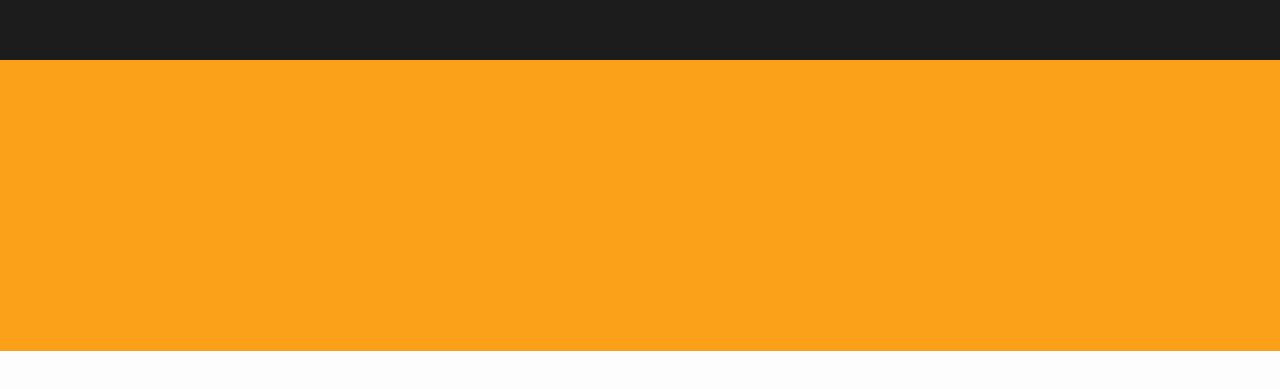
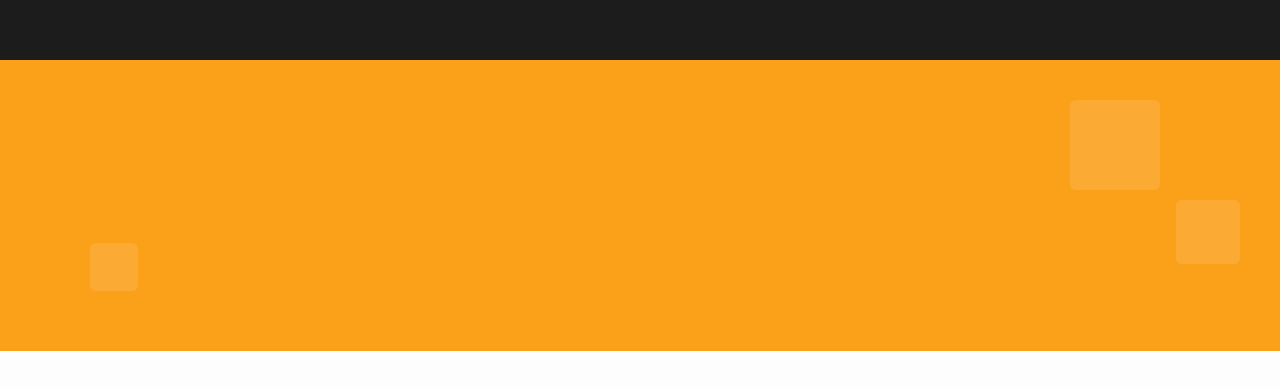
Before and after one commit to JuanDavid1217/MerMex, a Vue app: page / in a window 1280 px wide. Shown: the part 1641-2030 px from the top of the page. Built offline with nearby package versions, Linux system fonts and the light colour scheme.

Commit message:
Extension Section Updated

```diff
--- /dev/null
+++ b/src/components/ExtensionComponent.vue
@@ -0,0 +1,80 @@
+<template>
+    <article class="extension">
+        <div class="square s1"></div>
+        <div class="square s2"></div>
+        <div class="square s3"></div>
+        <div class="square s4"></div>
+        <slot name="extension-content"></slot>
+    </article>
+</template>
+
+<style scoped>
+    .extension {
+        position: relative;
+        background-color: var(--color4);
+    }
+
+    .square {
+        position: absolute;
+        background: rgba(255, 255, 255, 0.12);
+        border-radius: 6px;
+        z-index: 1;
+    }
+
+    .s1 {
+        width: 48px;
+        height: 48px;
+        top: 16px;
+        right: 16px;
+    }
+
+    .s2 {
+        width: 32px;
+        height: 32px;
+        bottom: 24px;
+        left: 20px;
+    }
+
+    .s3 {
+        display: none;
+    }
+
+    @media (min-width: 640px) {
+        .s3 {
+            display: block;
+            width: 56px;
+            height: 56px;
+            top: 90px;
+            right: 60px;
+        }
+    }
+
+    @media (min-width: 1024px) {
+        .s1 {
+            width: 90px;
+            height: 90px;
+            top: 40px;
+            right: 120px;
+        }
+
+        .s2 {
+            width: 48px;
+            height: 48px;
+            bottom: 60px;
+            left: 90px;
+        }
+
+        .s3 {
+            width: 64px;
+            height: 64px;
+            top: 140px;
+            right: 40px;
+        }
+    }
+</style>
+
+<script>
+    export default {
+        name: "ExtensionComponent"
+    }
+</script>
--- a/src/views/HomeView.vue
+++ b/src/views/HomeView.vue
@@ -64,14 +64,18 @@
                     :description="'Contamos con certificaciones reconocidas como ISO 9001, ISO 14001 y OEA, que garantizan altos estándares de calidad, gestión ambiental y cumplimiento normativo en cada proceso logístico.'"
                 />
             </article>
-            <article class="extension">
+            <ExtensionComponent>
+                <template #extension-content>
+                    <div class="extension-content">
                         <label class="appear-from-bottom">Fácil de enviar,</label>
                         <label class="appear-from-bottom">sencillo de recibir.</label>
                         <section class="controls appear-from-bottom">
                             <button @click="$router.push('/get-a-quote')">Cotizar</button>
                             <button @click="$router.push('/shipping')">Envíar</button>
                         </section>
-            </article>
+                    </div>
+                </template>
+            </ExtensionComponent>
         </section>
         <section class="section">
             <article class="container container-flex">
@@ -149,7 +153,9 @@
                     :content="'La mejor opción para grandes volúmenes y cargas pesadas. El transporte marítimo ofrece una solución rentable y confiable para operaciones internacionales, conectando puertos clave y asegurando una logística sólida a largo plazo.'"
                 />
             </article>
-            <article class="extension">
+            <ExtensionComponent>
+                <template #extension-content>
+                    <div class="extension-content">
                         <label class="appear-from-bottom">Envía y</label>
                         <label class="appear-from-bottom">recibe desde:</label>
                         <br><br>
@@ -181,7 +187,9 @@
                         </section>
                         <br><br>
                         <ShippingTimesComponent/>
-            </article>
+                    </div>
+                </template>
+            </ExtensionComponent>
         </section>
         <section class="section">
             <article class="container container-flex">
@@ -288,22 +296,21 @@
         }
     }
 
-    .extension {
+    .extension-content {
         display: flex;
         flex-direction: column;
-        background-color: var(--color4);
         color: var(--text-color-light);
         padding: 2rem 1rem 3rem;
     }
 
-    .extension label {
+    .extension-content label {
         width: 100%;
         max-width: 100%;
         margin: 0;
         font-size: var(--step-5);
     }
 
-    .extension .controls {
+    .extension-content .controls {
         display: flex;
         align-items: center;
         gap: 1rem;
@@ -311,7 +318,7 @@
         margin-top: 1rem;
     }
 
-    .extension .controls button {
+    .extension-content .controls button {
         font-size: var(--step-1);
         font-family: inherit;
         font-weight: bold;
@@ -321,18 +328,18 @@
         border-radius: .5rem;
     }
 
-    .extension .controls button:first-child {
+    .extension-content .controls button:first-child {
         color: var(--text-color-light);
         background-color: transparent;
     }
 
-    .extension .controls button:last-child {
+    .extension-content .controls button:last-child {
         color: var(--color4);
         background-color: var(--color1);
     }
 
     @media screen and (min-width: 768px){
-        .extension {
+        .extension-content {
             padding-left: 6rem;
             padding-right: 6rem;
         }
@@ -401,6 +408,7 @@
     import FlagItemComponent from '@/components/FlagItemComponent.vue';
     import ShippingTimesComponent from '@/components/ShippingTimesComponent.vue';
     import ContactFormComponent from '@/components/ContactFormComponent.vue';
+    import ExtensionComponent from '@/components/ExtensionComponent.vue';
 
     export default {
         name: "HomeView",
@@ -411,7 +419,8 @@
             ItemComponent,
             FlagItemComponent,
             ShippingTimesComponent,
-            ContactFormComponent
+            ContactFormComponent,
+            ExtensionComponent
         }
     }
 </script>
```
Lines whose indentation alone changed are shown as unchanged.
